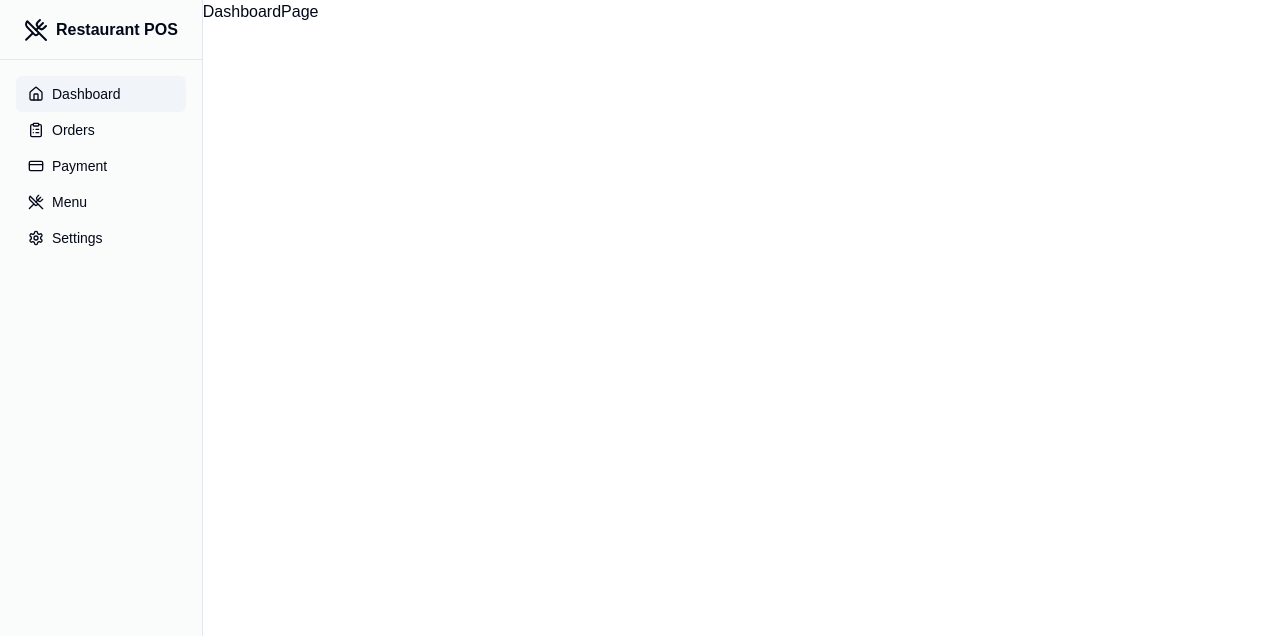
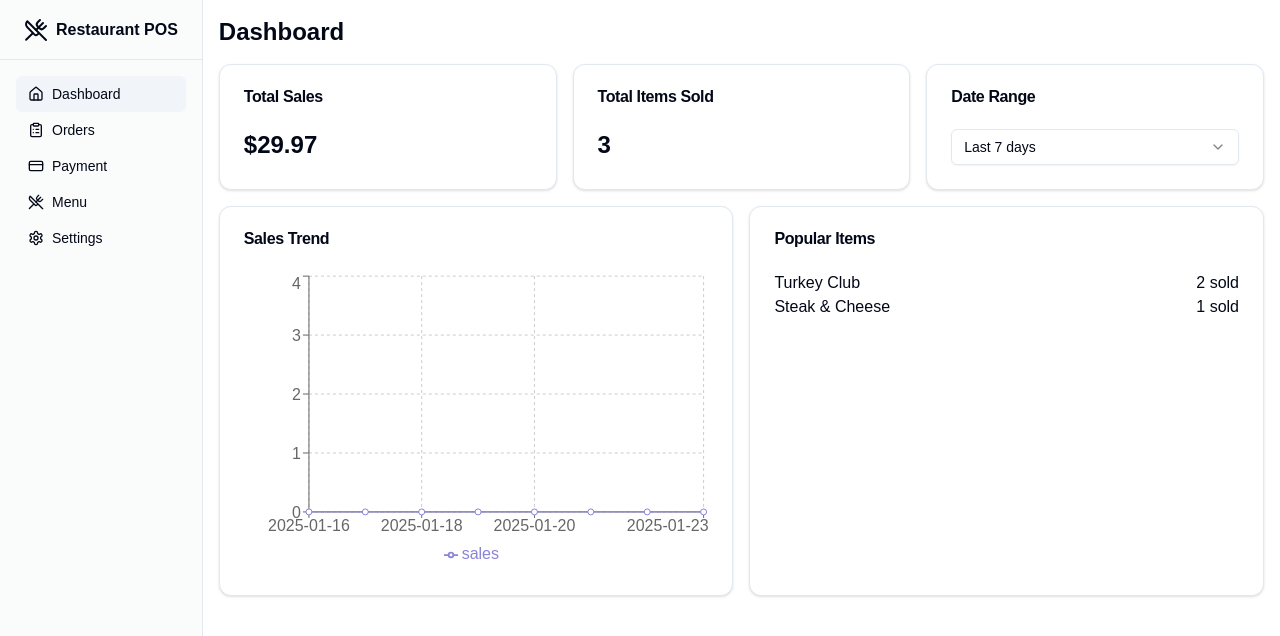
Before and after one commit to smosco/next-table-order, a Next.js app: page /admin in a window 1280 px wide. Shown: the top 636 px of the page. Built offline with nearby package versions, Linux system fonts and the light colour scheme.

Commit message:
feat: create dashboard page with admin mock data

```diff
--- a/src/app/admin/page.tsx
+++ b/src/app/admin/page.tsx
@@ -1,7 +1,151 @@
-import React from 'react';
+'use client';
 
-function DashboardPage() {
-  return <div>DashboardPage</div>;
+import type React from 'react';
+import { useState } from 'react';
+import { orders, orderItems, menuItems } from '@/mock/adminMockData';
+import { Card, CardContent, CardHeader, CardTitle } from '@/components/ui/card';
+import {
+  Select,
+  SelectContent,
+  SelectItem,
+  SelectTrigger,
+  SelectValue,
+} from '@/components/ui/select';
+import {
+  LineChart,
+  Line,
+  XAxis,
+  YAxis,
+  CartesianGrid,
+  Tooltip,
+  Legend,
+  ResponsiveContainer,
+} from 'recharts';
+
+export default function DashboardPage() {
+  const [dateRange, setDateRange] = useState('7');
+
+  const getTotalSales = (): number => {
+    return orders.reduce((total, order) => total + order.totalPrice, 0);
+  };
+
+  const getTotalItemsSold = (): number => {
+    return orderItems.reduce((total, item) => total + item.quantity, 0);
+  };
+
+  const getPopularItems = (): { name: string; quantity: number }[] => {
+    const itemCounts: { [key: string]: number } = {};
+    orderItems.forEach((item) => {
+      itemCounts[item.menuItemId] =
+        (itemCounts[item.menuItemId] || 0) + item.quantity;
+    });
+    return Object.entries(itemCounts)
+      .map(([menuItemId, quantity]) => ({
+        name:
+          menuItems.find((item) => item.id === menuItemId)?.name || 'Unknown',
+        quantity,
+      }))
+      .sort((a, b) => b.quantity - a.quantity)
+      .slice(0, 5);
+  };
+
+  const getSalesData = (): { date: string; sales: number }[] => {
+    const days = Number.parseInt(dateRange);
+    const salesData: { [key: string]: number } = {};
+    const endDate = new Date();
+    const startDate = new Date(endDate.getTime() - days * 24 * 60 * 60 * 1000);
+
+    for (
+      let d = new Date(startDate);
+      d <= endDate;
+      d.setDate(d.getDate() + 1)
+    ) {
+      salesData[d.toISOString().split('T')[0]] = 0;
+    }
+
+    orders.forEach((order) => {
+      const orderDate = new Date(order.createdAt);
+      if (orderDate >= startDate && orderDate <= endDate) {
+        const dateKey = orderDate.toISOString().split('T')[0];
+        salesData[dateKey] = (salesData[dateKey] || 0) + order.totalPrice;
+      }
+    });
+
+    return Object.entries(salesData).map(([date, sales]) => ({ date, sales }));
+  };
+
+  return (
+    <div className='p-4'>
+      <h2 className='text-2xl font-bold mb-4'>Dashboard</h2>
+      <div className='grid grid-cols-1 md:grid-cols-3 gap-4 mb-4'>
+        <Card>
+          <CardHeader>
+            <CardTitle>Total Sales</CardTitle>
+          </CardHeader>
+          <CardContent>
+            <p className='text-2xl font-bold'>${getTotalSales().toFixed(2)}</p>
+          </CardContent>
+        </Card>
+        <Card>
+          <CardHeader>
+            <CardTitle>Total Items Sold</CardTitle>
+          </CardHeader>
+          <CardContent>
+            <p className='text-2xl font-bold'>{getTotalItemsSold()}</p>
+          </CardContent>
+        </Card>
+        <Card>
+          <CardHeader>
+            <CardTitle>Date Range</CardTitle>
+          </CardHeader>
+          <CardContent>
+            <Select onValueChange={setDateRange} defaultValue={dateRange}>
+              <SelectTrigger>
+                <SelectValue placeholder='Select date range' />
+              </SelectTrigger>
+              <SelectContent>
+                <SelectItem value='7'>Last 7 days</SelectItem>
+                <SelectItem value='30'>Last 30 days</SelectItem>
+                <SelectItem value='90'>Last 90 days</SelectItem>
+              </SelectContent>
+            </Select>
+          </CardContent>
+        </Card>
+      </div>
+      <div className='grid grid-cols-1 md:grid-cols-2 gap-4'>
+        <Card>
+          <CardHeader>
+            <CardTitle>Sales Trend</CardTitle>
+          </CardHeader>
+          <CardContent>
+            <ResponsiveContainer width='100%' height={300}>
+              <LineChart data={getSalesData()}>
+                <CartesianGrid strokeDasharray='3 3' />
+                <XAxis dataKey='date' />
+                <YAxis />
+                <Tooltip />
+                <Legend />
+                <Line type='monotone' dataKey='sales' stroke='#8884d8' />
+              </LineChart>
+            </ResponsiveContainer>
+          </CardContent>
+        </Card>
+        <Card>
+          <CardHeader>
+            <CardTitle>Popular Items</CardTitle>
+          </CardHeader>
+          <CardContent>
+            <ul>
+              {getPopularItems().map((item, index) => (
+                <li key={index} className='flex justify-between'>
+                  <span>{item.name}</span>
+                  <span>{item.quantity} sold</span>
+                </li>
+              ))}
+            </ul>
+          </CardContent>
+        </Card>
+      </div>
+    </div>
+  );
 }
-
-export default DashboardPage;
--- /dev/null
+++ b/src/mock/adminMockData.ts
@@ -0,0 +1,98 @@
+import type {
+  Restaurant,
+  Table,
+  Category,
+  MenuItem,
+  Order,
+  OrderItem,
+  Payment,
+} from '@/types/schema';
+
+export const restaurant: Restaurant = {
+  id: '1b2b3b4b-5c6c-7d8d-9e0e-1f2f3f4f5f6f',
+  name: "Jimmy Johnson's Sandwich Shop",
+  address: '456 Sandwich Street, Flavor Town, FT 67890',
+  ownerName: 'Jimmy Johnson',
+  phone: '02-987-6543',
+};
+
+export const tables: Table[] = [
+  { id: 1, name: 'Table A', capacity: 4 },
+  { id: 2, name: 'Table B', capacity: 2 },
+  { id: 3, name: 'Table C', capacity: 6 },
+  { id: 4, name: 'Table D', capacity: 4 },
+];
+
+export const categories: Category[] = [
+  { id: 'a1b2c3d4-e5f6-7g8h-9i0j-k1l2m3n4o5p6', name: 'Classic Sandwiches' },
+  { id: 'b2c3d4e5-f6g7-8h9i-0j1k-l2m3n4o5p6a1', name: 'Premium Sandwiches' },
+  { id: 'c3d4e5f6-g7h8-9i0j-1k2l-m3n4o5p6a1b2', name: 'Beverages' },
+];
+
+export const menuItems: MenuItem[] = [
+  {
+    id: 'd4e5f6g7-h8i9-0j1k-2l3m-n4o5p6a1b2c3',
+    name: 'Turkey Club',
+    description: 'A classic turkey sandwich with lettuce, tomato, and mayo.',
+    price: 7.99,
+    categoryId: 'a1b2c3d4-e5f6-7g8h-9i0j-k1l2m3n4o5p6',
+  },
+  {
+    id: 'e5f6g7h8-i9j0-1k2l-3m4n-o5p6a1b2c3d4',
+    name: 'Steak & Cheese',
+    description: 'Grilled steak with melted cheese on a toasted roll.',
+    price: 10.99,
+    categoryId: 'b2c3d4e5-f6g7-8h9i-0j1k-l2m3n4o5p6a1',
+  },
+  {
+    id: 'f6g7h8i9-j0k1-2l3m-4n5o-p6a1b2c3d4e5',
+    name: 'Lemonade',
+    description: 'Freshly squeezed lemonade, served ice cold.',
+    price: 2.99,
+    categoryId: 'c3d4e5f6-g7h8-9i0j-1k2l-m3n4o5p6a1b2',
+  },
+];
+
+export const orders: Order[] = [
+  {
+    id: 'g7h8i9j0-k1l2-3m4n-5o6p-a1b2c3d4e5f6',
+    tableId: 1,
+    totalPrice: 18.98,
+    status: 'pending',
+    createdAt: '2025-01-25T14:30:00Z',
+  },
+  {
+    id: 'h8i9j0k1-l2m3-4n5o-6p7a-b2c3d4e5f6g7',
+    tableId: 2,
+    totalPrice: 10.99,
+    status: 'completed',
+    createdAt: '2025-01-25T15:00:00Z',
+  },
+];
+
+export const orderItems: OrderItem[] = [
+  {
+    id: 'i9j0k1l2-m3n4-5o6p-7a8b-c3d4e5f6g7h8',
+    orderId: 'g7h8i9j0-k1l2-3m4n-5o6p-a1b2c3d4e5f6',
+    menuItemId: 'd4e5f6g7-h8i9-0j1k-2l3m-n4o5p6a1b2c3',
+    quantity: 2,
+    price: 7.99,
+  },
+  {
+    id: 'j0k1l2m3-n4o5-6p7a-8b9c-d4e5f6g7h8i9',
+    orderId: 'h8i9j0k1-l2m3-4n5o-6p7a-b2c3d4e5f6g7',
+    menuItemId: 'e5f6g7h8-i9j0-1k2l-3m4n-o5p6a1b2c3d4',
+    quantity: 1,
+    price: 10.99,
+  },
+];
+
+export const payments: Payment[] = [
+  {
+    id: 'k1l2m3n4-o5p6-7a8b-9c0d-e5f6g7h8i9j0',
+    orderId: 'h8i9j0k1-l2m3-4n5o-6p7a-b2c3d4e5f6g7',
+    amount: 10.99,
+    paymentMethod: 'card',
+    status: 'success',
+  },
+];
--- /dev/null
+++ b/src/types/schema.ts
@@ -0,0 +1,52 @@
+export type UUID = string;
+
+export interface Restaurant {
+  id: UUID;
+  name: string;
+  address: string;
+  ownerName: string;
+  phone: string;
+}
+
+export interface Table {
+  id: number;
+  name: string;
+  capacity: number;
+}
+
+export interface Category {
+  id: UUID;
+  name: string;
+}
+
+export interface MenuItem {
+  id: UUID;
+  name: string;
+  description: string;
+  price: number;
+  categoryId: UUID;
+}
+
+export interface Order {
+  id: UUID;
+  tableId: number;
+  totalPrice: number;
+  status: 'pending' | 'completed' | 'canceled';
+  createdAt: string;
+}
+
+export interface OrderItem {
+  id: UUID;
+  orderId: UUID;
+  menuItemId: UUID;
+  quantity: number;
+  price: number;
+}
+
+export interface Payment {
+  id: UUID;
+  orderId: UUID;
+  amount: number;
+  paymentMethod: 'card' | 'cash' | 'transfer';
+  status: 'success' | 'failed' | 'pending';
+}
```
